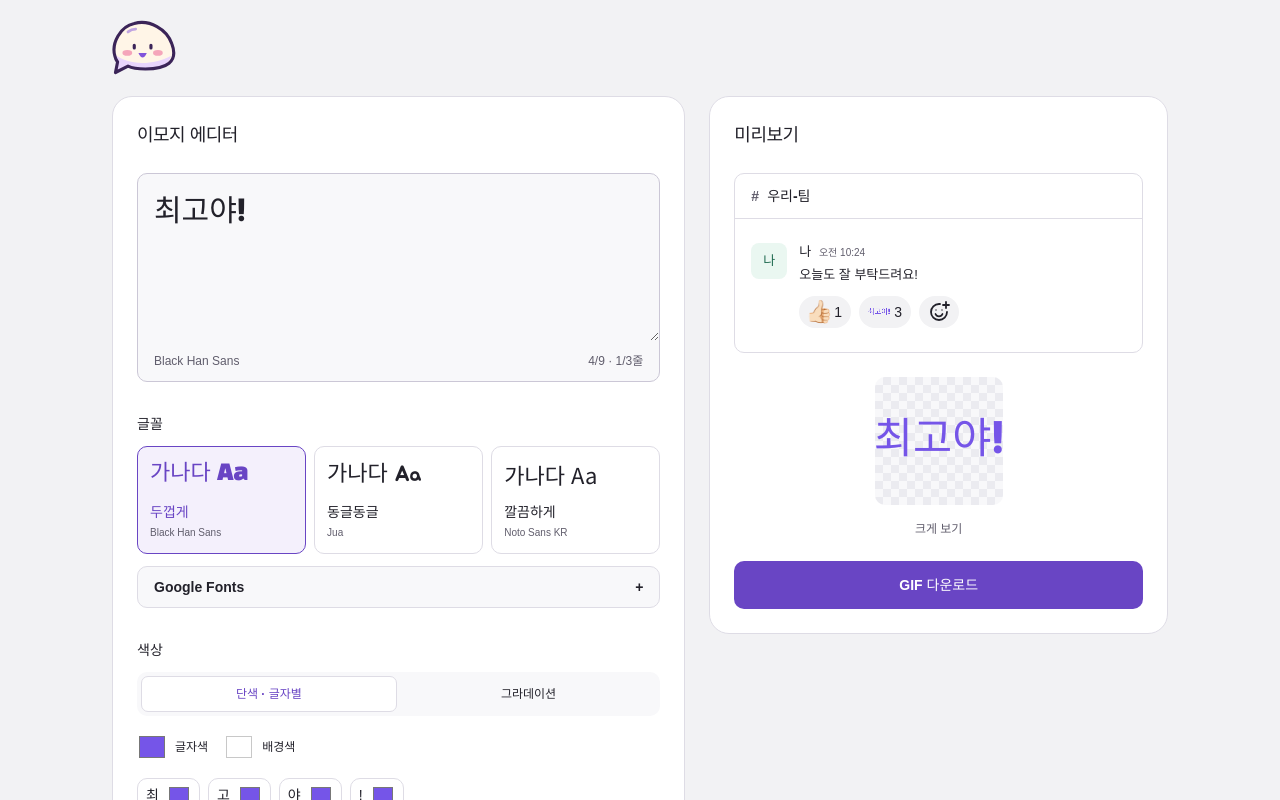
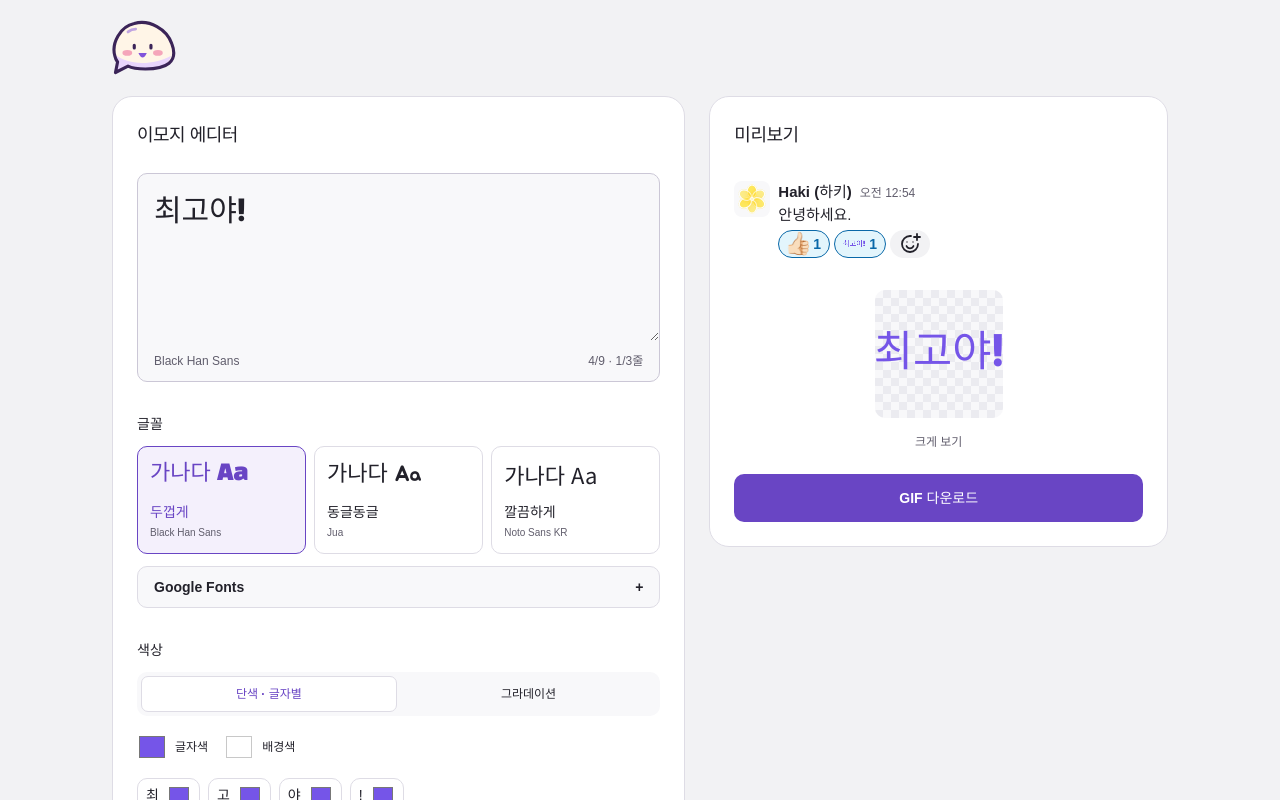
Before and after one commit to hakilee/mojji, a React (Vite) app: page / in a window 1280 px wide. Shown: the top 800 px of the page. Built offline with nearby package versions, Linux system fonts and the light colour scheme; a web font is replaced by a local one.

Commit message:
feat: refresh message preview with flower profile (#37)

```diff
--- a/documentation/design-system.md
+++ b/documentation/design-system.md
@@ -15,7 +15,7 @@ Compose the following controls using semantic HTML:
 - **Text editor**: font-aware textarea, persistent family/count footer, focus outline, invalid message. Native textarea editing/selection/undo are preserved; composed input is committed at composition end. Paste/typing is constrained to 9 graphemes and three lines, with a live limit announcement.
 - **Font picker**: three bundled specimen cards, optional searchable Google Fonts panel with Korean filter, loading/disabled/error state. External fonts apply only after successful load; existing font remains on failure. Requests time out instead of leaving download disabled indefinitely.
 - **Controls**: semantic selected buttons (`aria-pressed`), two-mode color segment, color wells, native checkbox/select and motion choices. Individual colors and gradient mode are mutually exclusive.
-- **Preview**: compact channel/message, 22 px emoji reaction with a reversible 3↔4 count, 128 px inspection canvas. Same renderer feeds both canvases and export. No Slack assets or fonts copied. Reduced-motion preferences stop preview loops and UI transitions, without changing exported GIFs.
+- **Preview**: compact author/message, 22 px emoji reaction with a reversible 0↔1 count, 128 px inspection canvas. Same renderer feeds both canvases and export. No Slack assets or fonts copied. Reduced-motion preferences stop preview loops and UI transitions, without changing exported GIFs.
 - **Action**: primary download button with busy/disabled states; functional status announcements only.
 
 Desktop uses an asymmetric editor/sticky-preview grid. Mobile stacks the panels; every grid child can shrink. Keyboard focus, labels and selection state are retained without decorative metadata.
--- a/specs/editor.md
+++ b/specs/editor.md
@@ -15,6 +15,7 @@ Owner: GitHub issue #1. Browser-only; input never leaves the device.
 - E5e (#31): Organize pages, reusable UI/editor components, rendering logic and catalog data separately. Use Tailwind utilities for all UI styling with a theme-only entry; remove handwritten component CSS. Show an accessible radial spinner during GIF generation and font loading, inherit surrounding color and stop animation for reduced motion.
 - E5f (#33): Match the supplied Slack reference with compact gray reaction pills, centered 22px emoji and count, no visible unselected border, and an original face-plus SVG in a matching decorative pill. Preserve selected-state feedback and GIF output.
 - E5g (#35): Maintain app-owned color values and product-focused documentation without external design-reference prose. Use neutral test samples and retain licenses for bundled dependencies.
+- E5h (#37): Show a borderless message preview with a local yellow flower avatar, author/time and greeting. Use blue selected reaction pills; the generated emoji remains live, starts selected with count 1 and toggles to 0. Keep the face-plus decoration and 128px inspection preview.
 - E6: No account, server upload, gallery or analytics. No copied third-party branding/assets. Korean fonts are bundled through Fontsource with their licenses. Optional Google Fonts are fetched directly only after explicit selection, without transmitting editor text in API parameters. A bundled searchable family catalog supports Korean filtering, loading/error states and safe fallback; failed loads keep the previous font (#23).
 - E7 (#7): Use the selected C (수다모찌) text-free mochi SVG as the app symbol in header/footer and browser favicon. Use tightly cropped logo bounds, a separate square favicon, and 2% additional inset for Apple/Android regular icons; preserve artwork proportions. Generate Apple touch (180×180) and Android manifest (192×192, 512×512, plus maskable 512×512) icons from the same source. Keep platform icon backgrounds opaque and the maskable artwork inside its central safe zone. Expose the brand name 슬랙모찌 accessibly without a visible wordmark.
 
--- a/src/pages/EditorPage.tsx
+++ b/src/pages/EditorPage.tsx
@@ -21,7 +21,7 @@ export function EditorPage() {
   const [settings, setSettings] = useState(initialSettings);
   const [fontLoading, setFontLoading] = useState(false);
   const [draft, setDraft] = useState(initialSettings.text);
-  const [reacted, setReacted] = useState(false);
+  const [reacted, setReacted] = useState(true);
   const composing = useRef(false);
   const [busy, setBusy] = useState(false);
   const [status, setStatus] = useState("");
@@ -330,22 +330,26 @@ export function EditorPage() {
                 미리보기
               </h2>
             </div>
-            <div className="overflow-hidden rounded-control border border-stroke-neutral">
-              <div className="flex items-center gap-2 border-b border-stroke-neutral px-4 py-3 font-bold [&>span]:text-fg-neutral-muted">
-                <span>#</span> 우리-팀
-              </div>
-              <div className="flex gap-3 px-4 py-6 text-[13px] [&_strong]:font-bold [&_strong_span]:ml-1 [&_strong_span]:text-[10px] [&_strong_span]:font-normal [&_strong_span]:text-fg-neutral-muted [&_p]:mt-1 [&_p]:mb-3 [&_p]:wrap-anywhere">
-                <div className="grid size-9 shrink-0 place-items-center rounded-lg bg-bg-positive-weak font-bold text-fg-positive">
-                  나
-                </div>
+            <div className="py-2">
+              <div className="flex items-start gap-2 text-[15px]">
+                <img
+                  src="/profile-flower.svg"
+                  alt=""
+                  width="36"
+                  height="36"
+                  className="size-9 shrink-0 rounded-lg bg-bg-neutral-weak"
+                />
                 <div className="min-w-0">
-                  <strong>
-                    나 <span>오전 10:24</span>
-                  </strong>
-                  <p>오늘도 잘 부탁드려요!</p>
-                  <div className="flex flex-wrap items-center gap-2">
+                  <div className="flex flex-wrap items-baseline gap-x-2">
+                    <strong className="font-bold">Haki (하키)</strong>
+                    <time className="text-xs text-fg-neutral-muted" dateTime="12:54">
+                      오전 12:54
+                    </time>
+                  </div>
+                  <p className="mt-0.5 mb-1 wrap-anywhere">안녕하세요.</p>
+                  <div className="flex flex-wrap items-center gap-1">
                     <span
-                      className="inline-flex h-8 items-center justify-center gap-1 rounded-full border border-transparent bg-bg-layer-basement px-2 py-1 text-sm leading-none tabular-nums"
+                      className="inline-flex h-7 items-center justify-center gap-1 rounded-full border border-stroke-reaction bg-bg-reaction px-2 py-0.5 text-sm font-semibold leading-none text-fg-reaction tabular-nums"
                       aria-label="엄지 반응"
                     >
                       <span className="inline-flex size-[22px] items-center justify-center text-[22px]">
@@ -354,9 +358,9 @@ export function EditorPage() {
                       <span>1</span>
                     </span>
                     <button
-                      className="focus-visible:outline-3 focus-visible:outline-stroke-focus focus-visible:outline-offset-3 [-webkit-tap-highlight-color:transparent] cursor-pointer touch-manipulation disabled:cursor-not-allowed disabled:bg-bg-disabled disabled:text-fg-disabled aria-pressed:border-stroke-brand aria-pressed:bg-bg-brand-weak aria-pressed:text-fg-brand enabled:active:bg-bg-brand-weak-pressed inline-flex h-8 items-center justify-center gap-1 rounded-full border border-transparent bg-bg-layer-basement px-2 py-1 text-sm leading-none tabular-nums hover:border-stroke-brand [&>canvas]:size-[22px]"
+                      className="focus-visible:outline-3 focus-visible:outline-stroke-focus focus-visible:outline-offset-3 [-webkit-tap-highlight-color:transparent] cursor-pointer touch-manipulation disabled:cursor-not-allowed disabled:bg-bg-disabled disabled:text-fg-disabled aria-pressed:border-stroke-reaction aria-pressed:bg-bg-reaction aria-pressed:text-fg-reaction inline-flex h-7 items-center justify-center gap-1 rounded-full border border-transparent bg-bg-layer-basement px-2 py-0.5 text-sm font-semibold leading-none tabular-nums hover:border-stroke-reaction [&>canvas]:size-[22px]"
                       type="button"
-                      aria-label={`내 이모지 반응 ${reacted ? 4 : 3}개`}
+                      aria-label={`내 이모지 반응 ${reacted ? 1 : 0}개`}
                       aria-pressed={reacted}
                       onClick={() => setReacted((value) => !value)}
                     >
@@ -366,10 +370,10 @@ export function EditorPage() {
                         height={128}
                         aria-label="슬랙 반응 크기 미리보기"
                       />
-                      <span>{reacted ? 4 : 3}</span>
+                      <span>{reacted ? 1 : 0}</span>
                     </button>
                     <span
-                      className="inline-flex h-8 items-center justify-center rounded-full bg-bg-layer-basement px-2 text-fg-neutral"
+                      className="inline-flex h-7 items-center justify-center rounded-full bg-bg-layer-basement px-2 text-fg-neutral"
                       aria-hidden="true"
                     >
                       <svg
--- a/src/styles/tailwind.css
+++ b/src/styles/tailwind.css
@@ -2,6 +2,9 @@
 
 /* App theme roles: documentation/colors.md. */
 @theme {
+  --color-bg-reaction: #e3f5fc;
+  --color-fg-reaction: #0968a8;
+  --color-stroke-reaction: #0968a8;
   --color-bg-layer-basement: #f2f2f4;
   --color-bg-layer-default: #ffffff;
   --color-bg-neutral-weak: #f8f8fa;
```
Also changed, not shown: public/profile-flower.svg (added).
